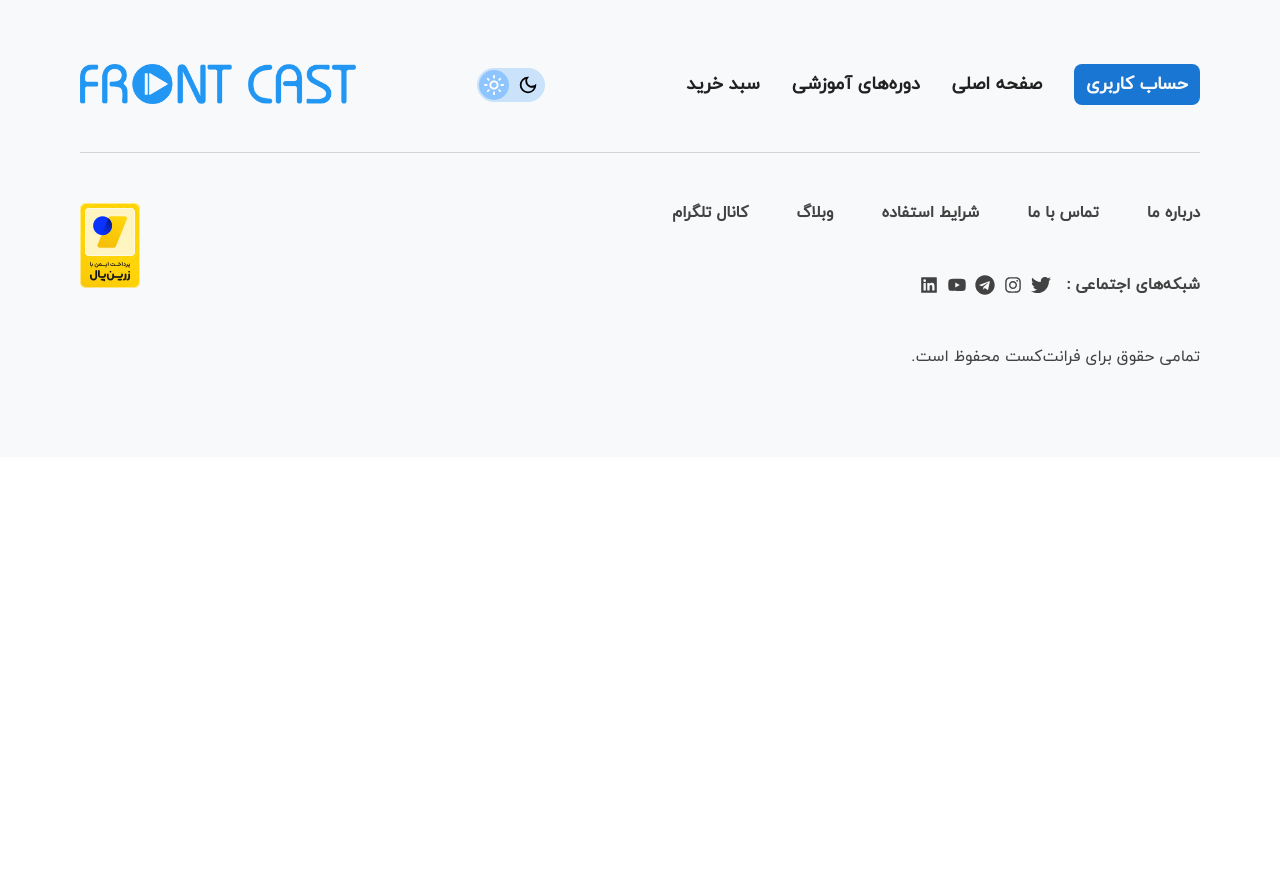
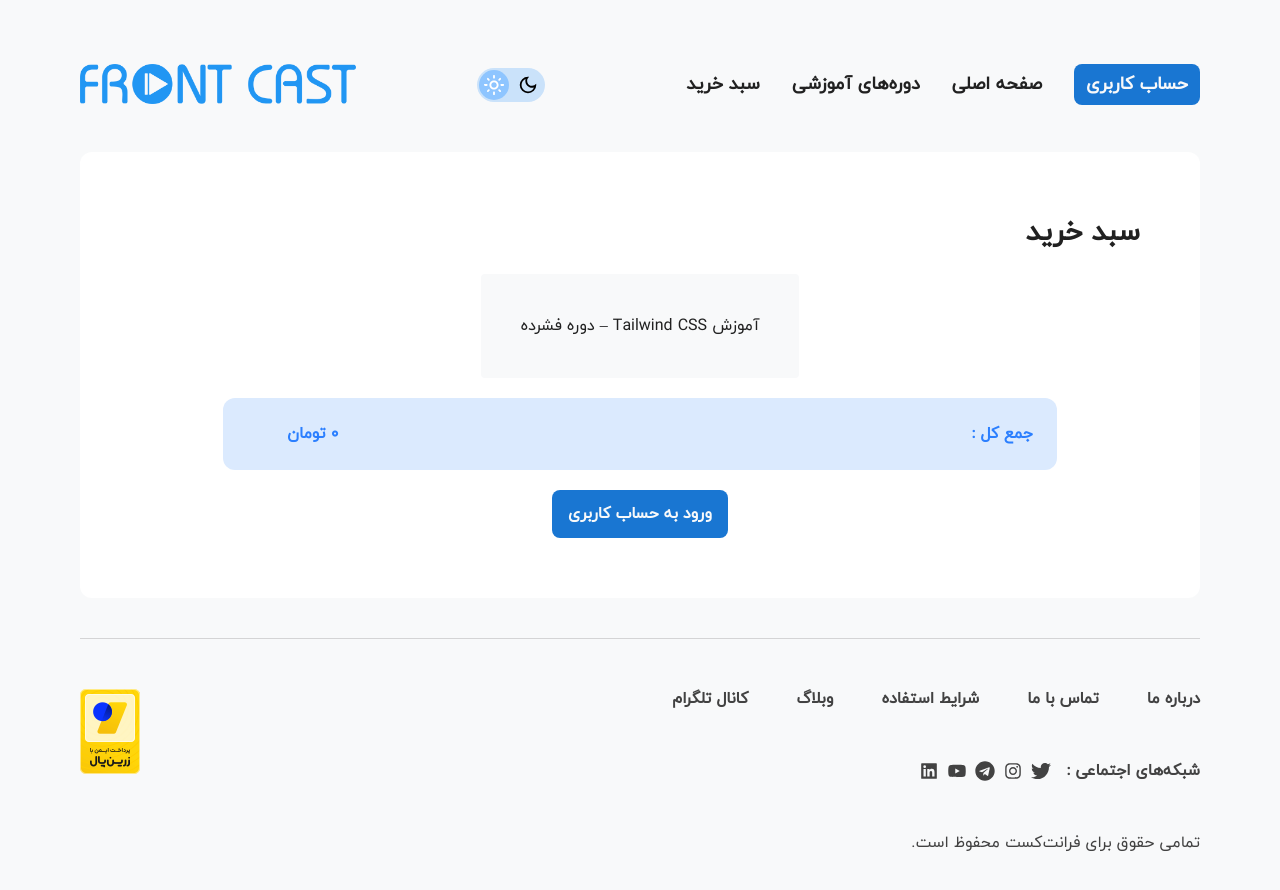
Before and after one commit to amirjavani/frontcast, a React (Vite) app: page /cart in a window 1280 px wide. Shown: the top 890 px of the page. Before the commit the page ends 800 px from the top, so only its background shows below. Built offline with nearby package versions, Linux system fonts and the light colour scheme.

Commit message:
designing cart page

```diff
--- a/src/Components/LoginForm.tsx
+++ b/src/Components/LoginForm.tsx
@@ -30,7 +30,7 @@ const LoginForm = () => {
     if (loginThunk.fulfilled.match(res)) {
       console.log("Login successful:", res.payload.message);
       toast.success(`${res.payload.message}`);
-      navigator(-1);
+      navigator(-2);
     } else {
       console.error("Login failed:", res.payload);
       toast.error(`${res.payload}`);
--- a/src/Layouts/Header.tsx
+++ b/src/Layouts/Header.tsx
@@ -28,7 +28,7 @@ function Header() {
           <DarkmodeLightmodeButton />
 
           <Link className="" to={"/"}>
-            <img className="h-6 sm:h-10" src={frontcastLogo} alt="logo" />
+            <img className="h-6 sm:h-8 lg:h-10" src={frontcastLogo} alt="logo" />
           </Link>
         </nav>
         <div
--- a/src/Layouts/Layout.tsx
+++ b/src/Layouts/Layout.tsx
@@ -7,6 +7,7 @@ import CoursesPage from "../pages/CoursesPage";
 import AuthPage from "../pages/AuthPage";
 import MyAccountPage from "../pages/MyAccountPage";
 import ProductPage from "../pages/ProductPage";
+import CartPage from "../pages/CartPage";
 
 function Layout() {
   const { theme } = useThemeContext();
@@ -26,7 +27,9 @@ function Layout() {
           <Route path="/courses" element={<CoursesPage />} />
           <Route path="/auth" element={<AuthPage />} />
           <Route path="/product/:id" element={<ProductPage />} />
+          <Route path="/cart" element={<CartPage />} />
           <Route path="/my-account" element={<MyAccountPage />}>
+
             <Route
               index
               element={
@@ -42,6 +45,7 @@ function Layout() {
             <Route path="downloads" element={<>دوره ها</>} />
             <Route path="edit-account" element={<>ویرایش</>} />
           </Route>
+
         </Routes>
         <Footer />
       </div>
--- /dev/null
+++ b/src/pages/CartPage.tsx
@@ -0,0 +1,36 @@
+import { useNavigate } from "react-router";
+import { useThemeContext } from "../Context/ThemeProvider";
+import { useAppSelector } from "../store/hook";
+
+function CartPage() {
+  const { theme } = useThemeContext();
+  const token = useAppSelector((state) => state?.authentication.token);
+  const navigator = useNavigate();
+
+  const submitOrders = () => {};
+  return (
+    <div
+      className={` ${
+        theme == "dark" ? "bg-gray-500" : "bg-white"
+      } rounded-xl p-4 sm:p-8  md:p-10 xl:p-15 flex flex-col justify-center items-center gap-5`}>
+      <h2 className="text-[28px] font-bold ml-auto">سبد خرید</h2>
+      <div
+        className={`p-10 flex ${
+          theme == "dark" ? "bg-[#50576b] " : "bg-[#f8f9fa] "
+        }  rounded`}>
+        آموزش Tailwind CSS – دوره فشرده
+      </div>
+      <div className="p-6 flex bg-blue-100 text-blue-500 font-bold w-full md:w-10/12 justify-between rounded-xl">
+        <div>جمع کل : </div>
+        <div className="ml-10">0 تومان</div>
+      </div>
+      <button
+        onClick={() => (token ? submitOrders() : navigator("/auth"))}
+        className="text-[rgb(248,249,250)] px-4 bg-[#1976D2] py-3 font-bold rounded-lg hover:bg-[#1564b3] transition-colors">
+        {token ? "اقدام به پرداخت" : "ورود به حساب کاربری"}
+      </button>
+    </div>
+  );
+}
+
+export default CartPage;
```
